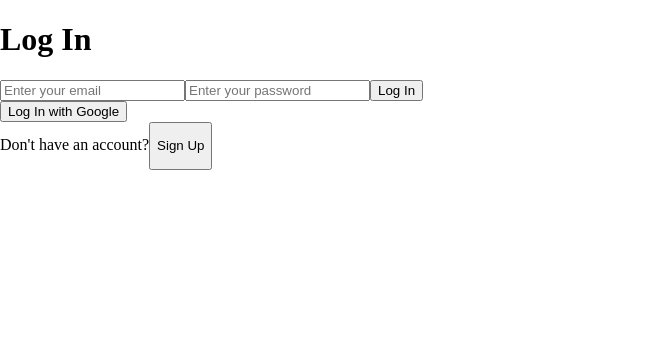
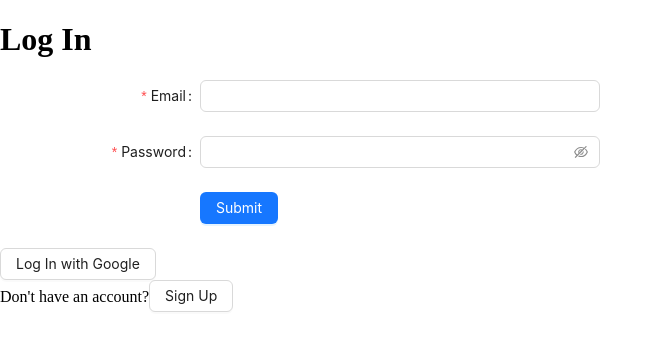
Before and after one commit to foadshariat7/IdeaFactory, a React (Vite) app in the folder idea-factory/: page /signIn in a window 1280 px wide. Shown: the top 348 px of the page, without its empty margins (0-663 px from the left). Built offline with nearby package versions, Linux system fonts and the light colour scheme.

Commit message:
adjust auth ui

```diff
--- a/idea-factory/src/components/auth/AuthDetails.jsx
+++ b/idea-factory/src/components/auth/AuthDetails.jsx
@@ -65,7 +65,7 @@ const AuthDetails = () => {
 
     return (
         <div>
-            {authUser ? <><p><h1>Logged in as {authUser.email} <button onClick={handleSignOut}>SignOut</button></h1></p></> : <><p><h1>Not logged in</h1></p></>}
+            {authUser ? <><h1>Logged in as {authUser.email} <button onClick={handleSignOut}>SignOut</button></h1></> : <><h1>Not logged in</h1></>}
         </div>
     )
 }
--- a/idea-factory/src/components/auth/SignIn.jsx
+++ b/idea-factory/src/components/auth/SignIn.jsx
@@ -2,9 +2,11 @@ import React, { useState } from 'react'
 import { auth } from '../../firebase'
 import { signInWithEmailAndPassword } from 'firebase/auth'
 import { Link } from "react-router-dom";
-import { Form, Button, Card, Alert } from 'react-bootstrap'
+// import { Form, Button, Card, Alert } from 'react-bootstrap'
 import { getAuth, signInWithRedirect } from "firebase/auth";
 import { GoogleAuthProvider } from "firebase/auth";
+import { Button, Checkbox, Form, Input } from 'antd';
+
 
 const SignIn = () => {
     const [email, setEmail] = useState('')
@@ -17,13 +19,13 @@ const SignIn = () => {
     const handleGoogleSignIn = () => {
         signInWithRedirect(GoogleAuth, provider);
         // Redirect to the auth page
-        window.location.href = "/authDetails"
+        // window.location.href = "/authDetails"
     }
 
 
     const handleSignIn = (e) => {
         // Save the email and password
-        e.preventDefault();
+        // e.preventDefault();
 
         signInWithEmailAndPassword(auth, email, password)
             .then((userCredential) => {
@@ -44,7 +46,8 @@ const SignIn = () => {
     }
     return (
         <div className='sign-in-container'>
-            <form onSubmit={handleSignIn}>
+
+            {/* <form onSubmit={handleSignIn}>
                 <h1>Log In</h1>
                 <input type="email" placeholder='Enter your email' value={email} onChange={(e) => setEmail(e.target.value)}></input>
                 <input type="password" placeholder='Enter your password' value={password} onChange={(e) => setPassword(e.target.value)}></input>
@@ -60,6 +63,90 @@ const SignIn = () => {
                         <p>Sign Up</p>
                     </Button>
                 </Link>
+            </div> */}
+
+            <h1>Log In</h1>
+
+            <Form
+                name="basic"
+                labelCol={{
+                    span: 8,
+                }}
+                wrapperCol={{
+                    span: 16,
+                }}
+                style={{
+                    maxWidth: 600,
+                }}
+                initialValues={{
+                    remember: true,
+                }}
+                onFinish={() => handleSignIn()}
+                autoComplete="off"
+            >
+                <Form.Item
+                    label="Email"
+                    name="email"
+                    rules={[
+                        {
+                            required: true,
+                            message: 'Please input your email!',
+                        },
+                    ]}
+                    onChange={(e) => setEmail(e.target.value)}
+                >
+                    <Input />
+                </Form.Item>
+
+                <Form.Item
+                    label="Password"
+                    name="password"
+                    rules={[
+                        {
+                            required: true,
+                            message: 'Please input your password!',
+                        },
+                    ]}
+                    onChange={(e) => setPassword(e.target.value)}
+                >
+                    <Input.Password />
+                </Form.Item>
+
+                {/* <Form.Item
+                    name="remember"
+                    valuePropName="checked"
+                    wrapperCol={{
+                        offset: 8,
+                        span: 16,
+                    }}
+                >
+                    <Checkbox>Remember me</Checkbox>
+                </Form.Item> */}
+
+                <Form.Item
+                    wrapperCol={{
+                        offset: 8,
+                        span: 16,
+                    }}
+                >
+                    <Button type="primary" htmlType="submit">
+                        Submit
+                    </Button>
+
+                </Form.Item>
+            </Form>
+            {/* <button onClick={handleGoogleSignIn}>Log In with Google</button> */}
+            <Button onClick={() => handleGoogleSignIn()}>
+                Log In with Google
+            </Button>
+
+            <div className="w-100 text-center mt-2">
+                Don't have an account?
+                <Link to="/signUp">
+                    <Button>
+                        Sign Up
+                    </Button>
+                </Link>
             </div>
         </div>
 
--- a/idea-factory/src/components/auth/SignUp.jsx
+++ b/idea-factory/src/components/auth/SignUp.jsx
@@ -1,15 +1,16 @@
 import React, { useState } from 'react'
 import { auth } from '../../firebase'
 import { createUserWithEmailAndPassword } from 'firebase/auth'
-import { Form, Button, Card, Alert } from 'react-bootstrap'
+// import { Form, Button, Card, Alert } from 'react-bootstrap'
 import { Link } from "react-router-dom";
+import { Button, Checkbox, Form, Input } from 'antd';
 
 const SignUp = () => {
     const [email, setEmail] = useState('')
     const [password, setPassword] = useState('')
     const handleSignUp = (e) => {
         // Save the email and password
-        e.preventDefault();
+        // e.preventDefault();
 
         createUserWithEmailAndPassword(auth, email, password)
             .then((userCredential) => {
@@ -27,41 +28,89 @@ const SignUp = () => {
 
     }
     return (
-        // <div className='sign-in-container'>
-        //     <form onSubmit={handleSignUp}>
-        //         <h1>Create a new account for Idea Factory!</h1>
-        //         <input type="email" placeholder='Enter your email' value={email} onChange={(e) => setEmail(e.target.value)}></input>
-        //         <input type="password" placeholder='Enter your password' value={password} onChange={(e) => setPassword(e.target.value)}></input>
-        //         <button type="submit">SignUp</button>
-        //     </form>
-        // </div>
 
-        <>
-            <Card>
-                <Card.Body>
-                    <h2 className="text-center mb-4"> Sign Up</h2>
-                    <Form onSubmit={handleSignUp}>
-                        <Form.Group id="email">
-                            <Form.Label>Email</Form.Label>
-                            <Form.Control type="email" value={email} onChange={(e) => setEmail(e.target.value)} />
-                        </Form.Group>
-                        <Form.Group id="password">
-                            <Form.Label>Password</Form.Label>
-                            <Form.Control type="password" value={password} onChange={(e) => setPassword(e.target.value)} />
-                        </Form.Group>
-                        <Button type="submit" className="w-100">Sign Up</Button>
-                    </Form>
-                </Card.Body>
-            </Card>
+        <div className='sign-in-container'>
+
+            <h1>Sign Up</h1>
+
+            <Form
+                name="basic"
+                labelCol={{
+                    span: 8,
+                }}
+                wrapperCol={{
+                    span: 16,
+                }}
+                style={{
+                    maxWidth: 600,
+                }}
+                initialValues={{
+                    remember: true,
+                }}
+                onFinish={() => handleSignUp()}
+                autoComplete="off"
+            >
+                <Form.Item
+                    label="Email"
+                    name="email"
+                    rules={[
+                        {
+                            required: true,
+                            message: 'Please input your email!',
+                        },
+                    ]}
+                    onChange={(e) => setEmail(e.target.value)}
+                >
+                    <Input />
+                </Form.Item>
+
+                <Form.Item
+                    label="Password"
+                    name="password"
+                    rules={[
+                        {
+                            required: true,
+                            message: 'Please input your password!',
+                        },
+                    ]}
+                    onChange={(e) => setPassword(e.target.value)}
+                >
+                    <Input.Password />
+                </Form.Item>
+
+                {/* <Form.Item
+                    name="remember"
+                    valuePropName="checked"
+                    wrapperCol={{
+                        offset: 8,
+                        span: 16,
+                    }}
+                >
+                    <Checkbox>Remember me</Checkbox>
+                </Form.Item> */}
+
+                <Form.Item
+                    wrapperCol={{
+                        offset: 8,
+                        span: 16,
+                    }}
+                >
+                    <Button type="primary" htmlType="submit">
+                        Submit
+                    </Button>
+
+                </Form.Item>
+            </Form>
+
             <div className="w-100 text-center mt-2">
                 Already have an account?
                 <Link to="/signIn">
                     <Button>
-                        <p>Log In</p>
+                        Log in
                     </Button>
                 </Link>
             </div>
-        </>
+        </div>
 
     )
 }
```
